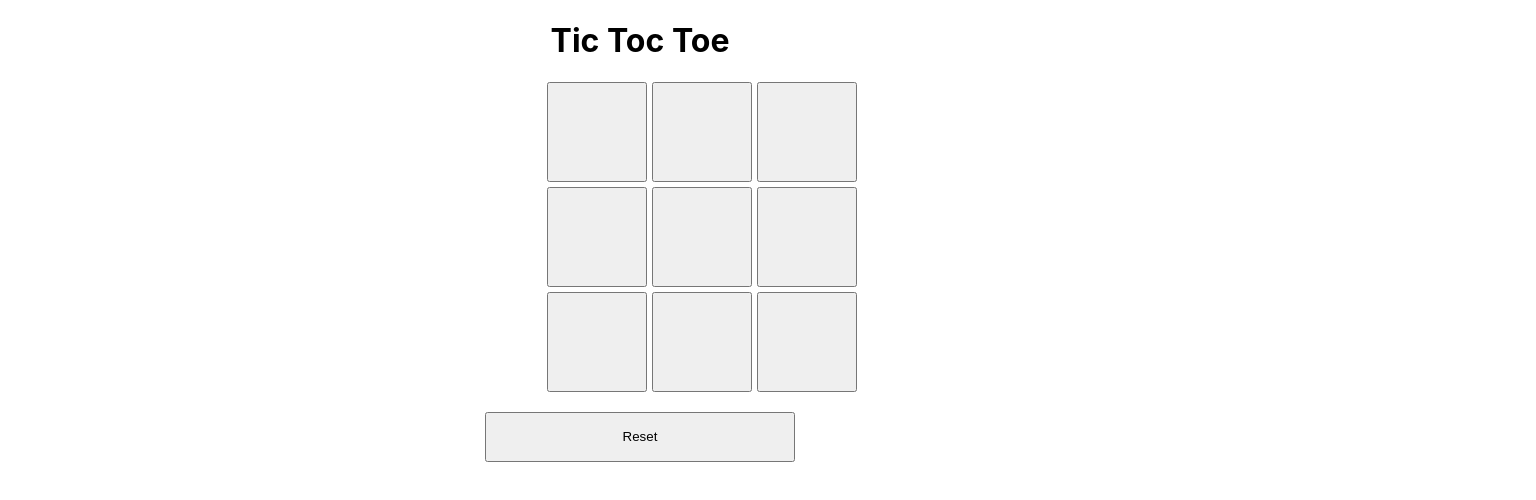
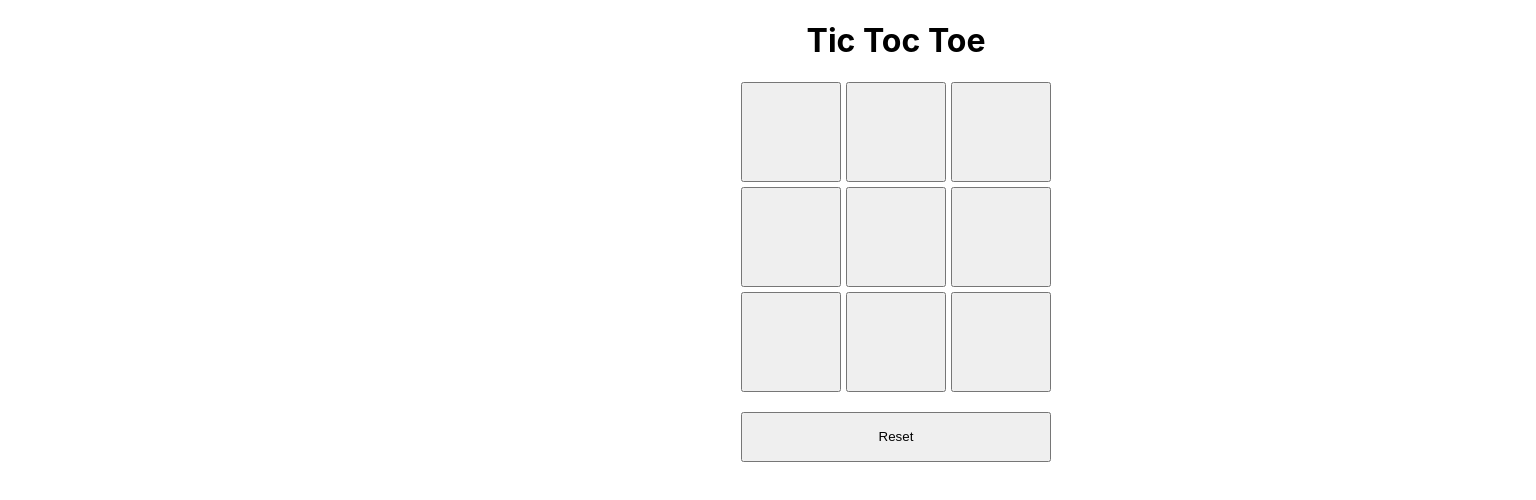
Before and after one commit to Shivaprasad-SK/Tic-Tac-Toe, a React (Create React App) app: page / in a window 1280 px wide. Shown: the top 500 px of the page, 1536 px wide, since content can reach past the window. Built offline with nearby package versions, Linux system fonts and the light colour scheme.

Commit message:
Update App.css

```diff
--- a/src/App.css
+++ b/src/App.css
@@ -5,6 +5,7 @@ body {
   align-items: center;
   justify-content:center;
 
+  margin-left:20%;
 }
 
 .container {
@@ -13,7 +14,6 @@ body {
   grid-template-rows: repeat(3, 100px);
   gap: 5px;
   margin: 20px auto;
-  margin-left:20%;
 }
 .btn {
   display: grid;
```
